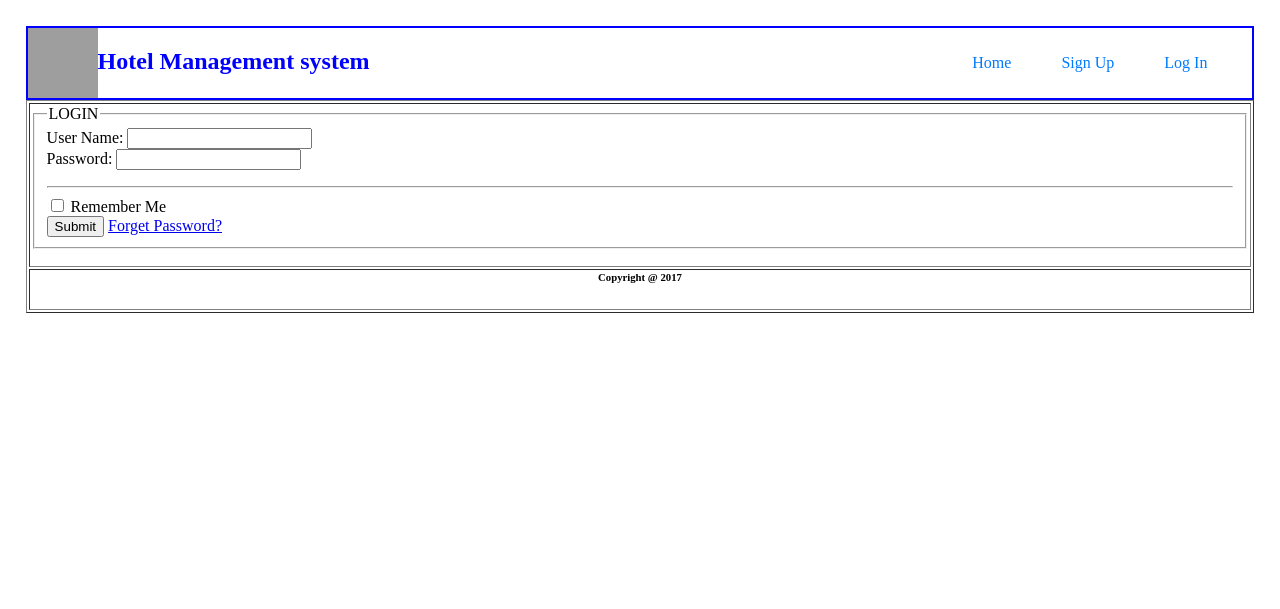
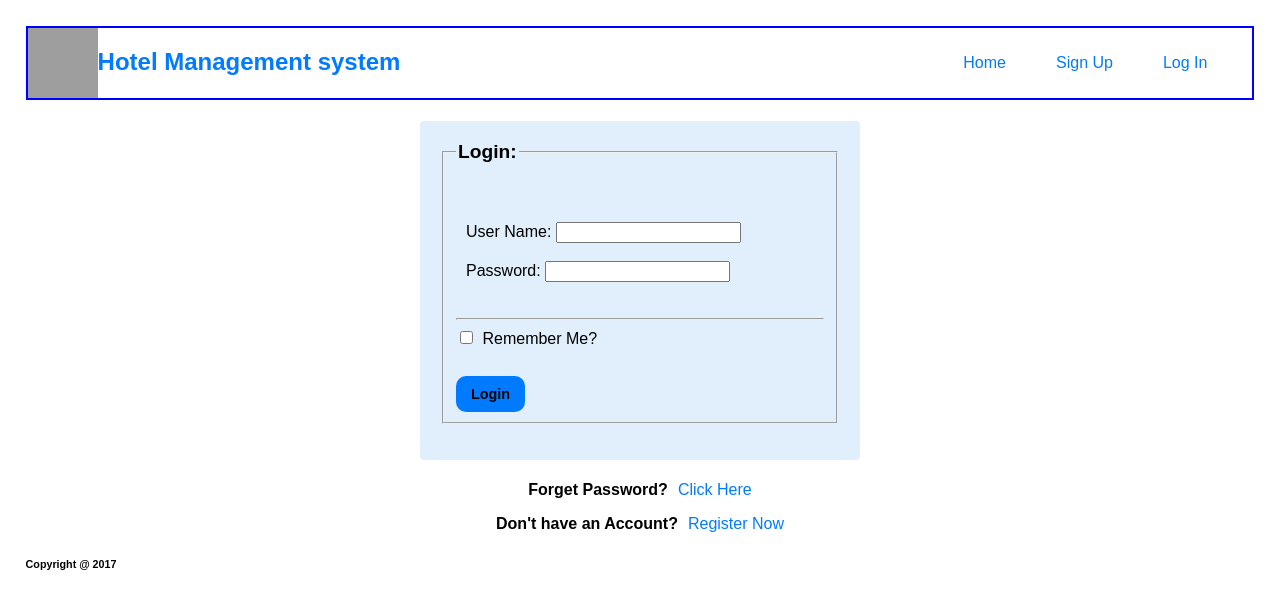
Before and after one commit to mdtanvirisl/Hotel_Management_System---js, a PHP site: page /login.php in a window 1280 px wide. Shown: the top 609 px of the page. Run offline with PHP 8.4, Linux system fonts and the light colour scheme; data that the repository does not hold is empty; grey boxes are pictures that could not be loaded.

Commit message:
css login and resitration

```diff
--- a/assets/css/body.css
+++ b/assets/css/body.css
@@ -35,7 +35,7 @@ label {
 }
 
 .submit_btn {
-    background-color: blue;
+    background-color: #007bff;
     color: #000;
     padding: 10px 15px;
     border: 3px;
--- a/assets/css/styles.css
+++ b/assets/css/styles.css
@@ -20,7 +20,7 @@ img {
 .h-title {
     display: flex;
     justify-content: flex-start;
-    color: blue;
+    color: #007bff;
 }
 
 .menu {
--- a/view/login.php
+++ b/view/login.php
@@ -9,14 +9,37 @@
 
 <head>
     <title>LOGIN</title>
+    <link rel="stylesheet" href="../assets/css/body.css">
 </head>
 
 <body>
     <?php include_once("home_menu.php");?>
-    <table border = "1" width= 100%>
+    <div class="form">
+        <form action="" method="post" enctype="" novalidate>
+            <fieldset>
+                <legend>Login: </legend>
 
-        <tr>
-            <td colspan = "2">
+                <?= $error ?> <br><br>
+
+                <div class="input_box">
+                    User Name: <input type="text" name="username" value="" /> <br><br>
+                    Password: <input type="password" name="password" value="" /> <br><br>
+                </div>
+
+                <hr>
+
+                <input type="checkbox" name="remember_me" id="checkbox">
+                <label for="checkbox">Remember Me? </label> <br><br>
+
+                <input class="submit_btn" type="submit" name="submit" value="Login" />
+
+            </fieldset>
+        </form>
+    </div>
+
+    <p class="links"> <b> Forget Password? </b> <a href='forgetPassword.php'> Click Here </a></p>
+    <p class="links"> <b> Don't have an Account? </b> <a href='registration.php'> Register Now </a></p>
+<!--
                 <form method="post" action="" enctype="">
                     <fieldset>
                         <legend>LOGIN</legend>
@@ -29,15 +52,8 @@
                         <input type="submit" name="submit" value="Submit" />
                         <a href="forgetPassword.php">Forget Password?</a>
                     </fieldset>
-                </form>
-            </td>
-        </tr>
-        <tr>
-            <td colspan = "2" align = "center">
+                </form> -->
                 <h6>Copyright @ 2017</h6>
-            </td>
-        </tr>
-    </table>
 
 </body>
 
```
